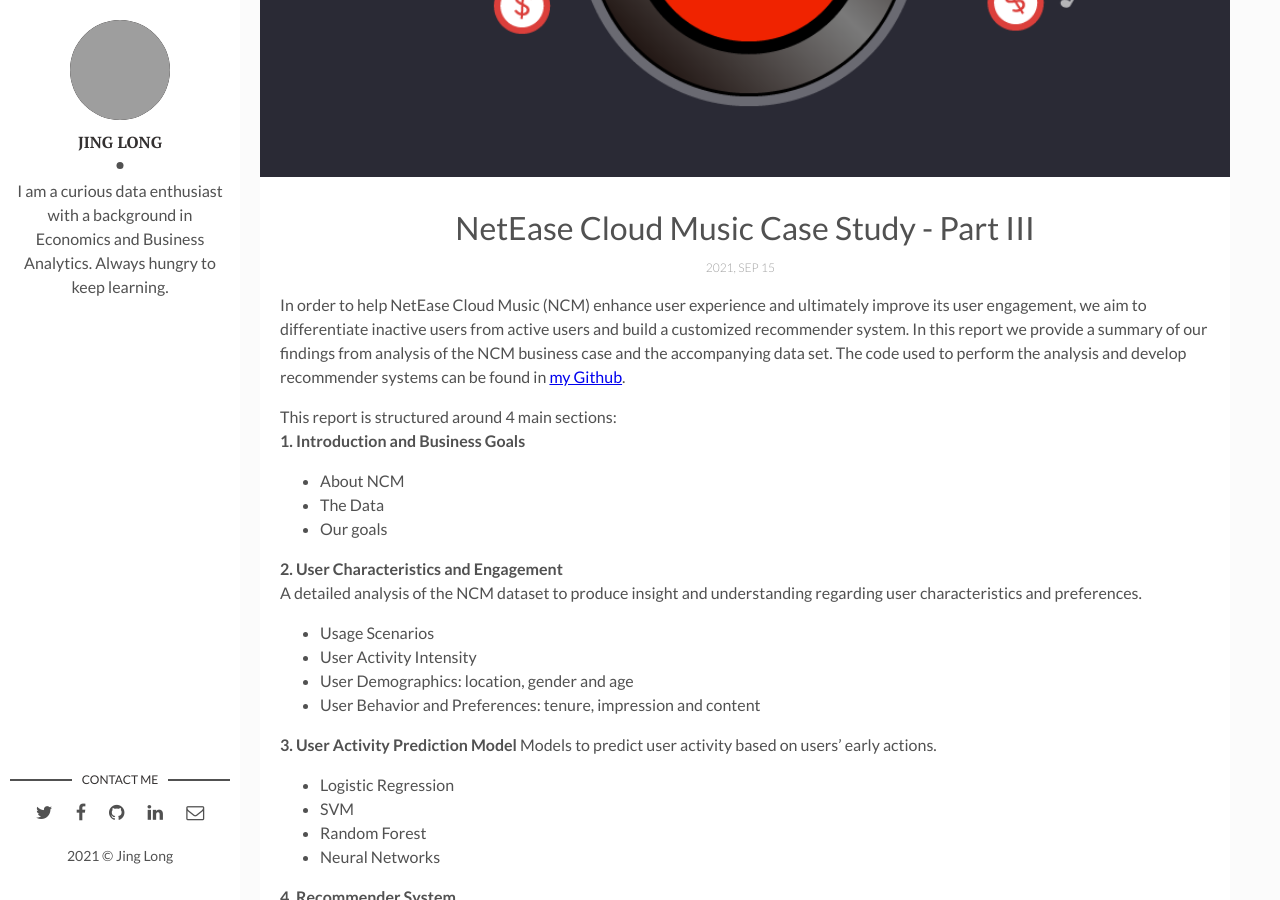
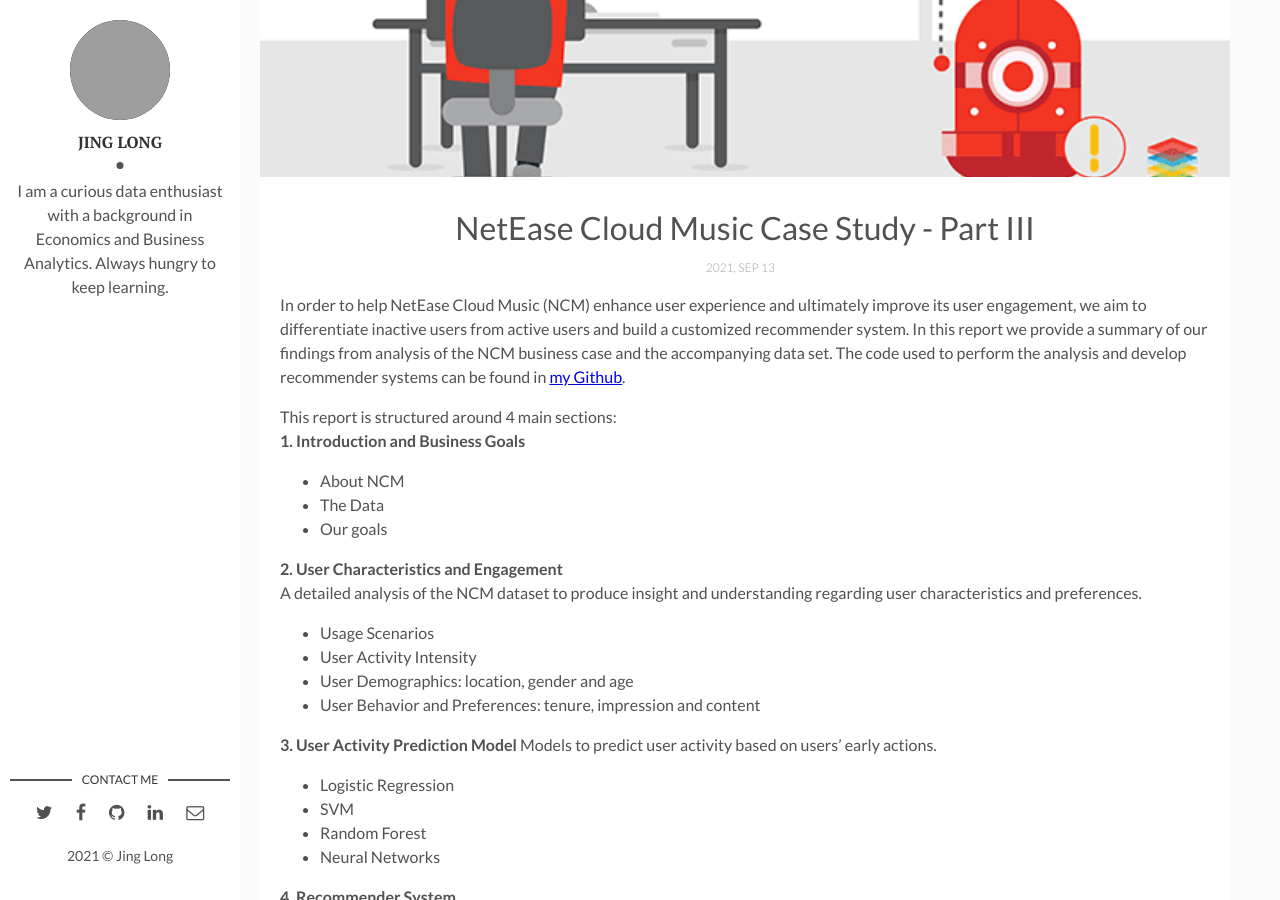
Before and after one commit to jing042323/jing-long, a Jekyll site: the page built from _posts/2021-09-15-NCM_part3.markdown, in a window 1280 px wide and 900 px high, scrolled down 343 px. Built offline with Jekyll 4.4.1, drawn with Linux system fonts in a browser that asks for light colours; comment, search, counter and statistics services are not loaded; grey boxes are pictures that could not be loaded.

Commit message:
update ncm

```diff
--- a/_posts/2021-09-15-NCM_part1.markdown
+++ b/_posts/2021-09-15-NCM_part1.markdown
@@ -1,7 +1,7 @@
 ---
 layout: post
 title: NetEase Cloud Music Case Study - Part I
-date: 2021-09-13
+date: 2021-09-15
 description: analysis of the NetEase Cloud Music (NCM) business case and the accompanying data set
 img: ncm.png # Add image post (optional)
 fig-caption: # Add figcaption (optional)
--- a/_posts/2021-09-15-NCM_part3.markdown
+++ b/_posts/2021-09-15-NCM_part3.markdown
@@ -1,9 +1,9 @@
 ---
 layout: post
 title: NetEase Cloud Music Case Study - Part III
-date: 2021-09-15
+date: 2021-09-13
 description: analysis of the NetEase Cloud Music (NCM) business case and the accompanying data set
-img: ncm.png # Add image post (optional)
+img: ncm_part3.png # Add image post (optional)
 fig-caption: # Add figcaption (optional)
 tags: [NetEase, Case Study, Business, Recommender System]
 ---
```
Also changed, not shown: assets/img/ncm_part2.png (added), assets/img/ncm_part3.png (added).
